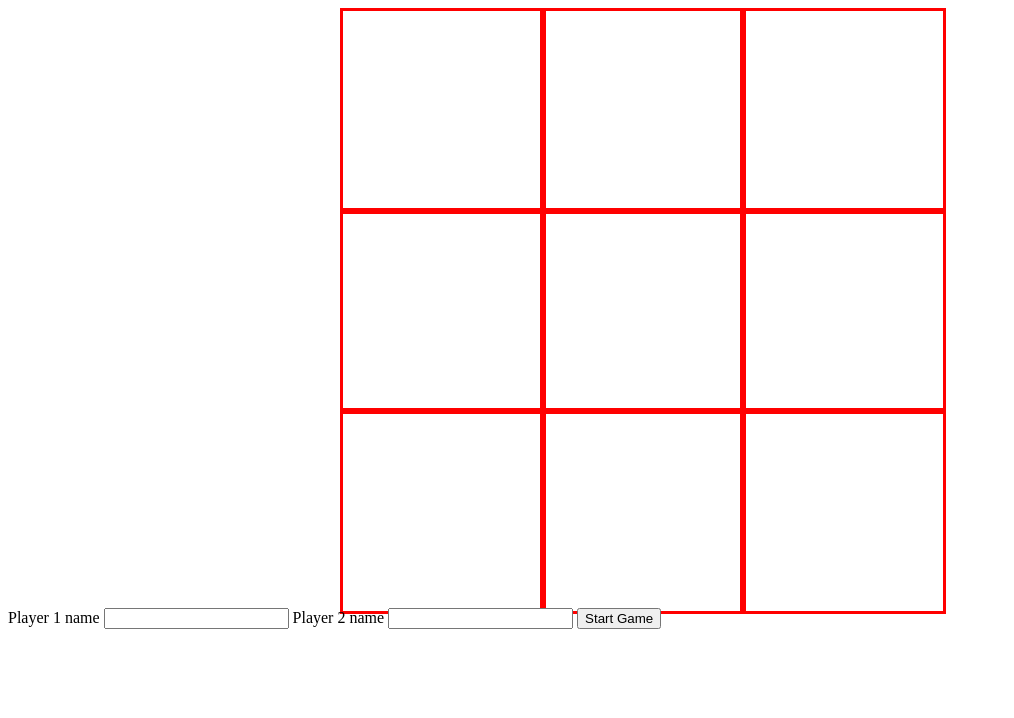
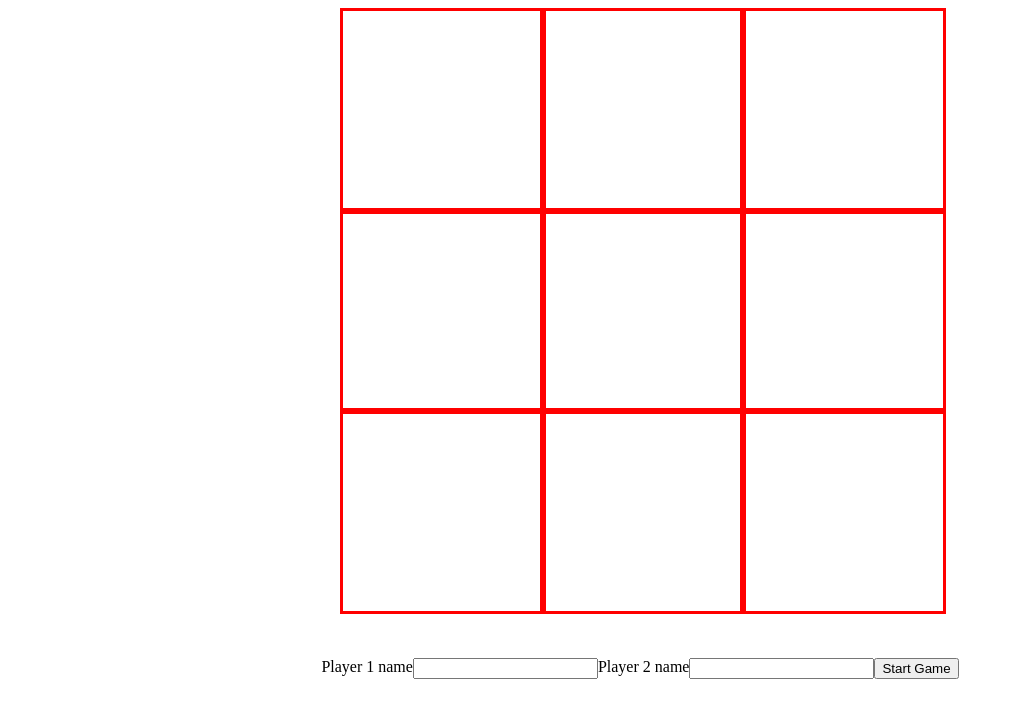
Before and after one commit to BobtheGoon/odin-tictactoe, a plain HTML site: page index.html in a window 1280 px wide. Shown: the whole page, without its empty margins (0-1014 px from the left). Drawn offline with Linux system fonts and the light colour scheme.

Commit message:
Make changing players name possible

```diff
--- a/index.html
+++ b/index.html
@@ -20,13 +20,6 @@
         <div class="cell" id="8"></div>
     </div>
     <div id="active-player"></div>
-    <form id="start-game">
-        <label for="player-one">Player 1 name</label>
-        <input type="text" id="player-one">
-        <label for="player-two">Player 2 name</label>
-        <input type="text" id="player-two">
-        <button for="start-game" onclick="startGame()">Start Game</button>
-    </form>
     <script src="index.js"></script>
 </body>
 </html>
--- a/index.js
+++ b/index.js
@@ -152,14 +152,14 @@ const DisplayController = () => {
   return {updateScreen, resetScreen, addCellEventListeners}
 }
 
-const GameController = (playerOneName, playerTwoName) => {
+const GameController = () => {
   const board = GameBoard()
   const display = DisplayController()
 
   //Create players and assign correct marks
   const players = [
-      playerFactory(playerOneName, 'x'),
-      playerFactory(playerTwoName, 'o')
+      playerFactory('', 'X'),
+      playerFactory('', 'O')
   ]
 
   let activePlayer = players[0]
@@ -180,6 +180,12 @@ const GameController = (playerOneName, playerTwoName) => {
 
   const hasGameTied = () => {
     return board.checkForTie()
+  }
+
+  const updatePlayerNames = (playerOneName, playerTwoName) => {
+    players[0].name = playerOneName
+    players[1].name = playerTwoName
+    display.updateScreen(board, getActivePlayer)
   }
 
   const playRound = (y, x) => {
@@ -213,13 +219,54 @@ const GameController = (playerOneName, playerTwoName) => {
 
   //Initial render and display
   display.addCellEventListeners(playRound)
-  display.updateScreen(board, getActivePlayer)
+
+  return {updatePlayerNames}
 };
 
+
+const createPlayerNameInput = (game) => {
+  const updateNames = (game) => {
+    const playerOneName = document.forms['start-game'].elements['player-one'].value
+    const playerTwoName = document.forms['start-game'].elements['player-two'].value
+
+    game.updatePlayerNames(playerOneName, playerTwoName)
+  }
+
+  //Create form for playername selection
+  const form = document.createElement('form')
+  form.id ='start-game'
+
+  //Player one
+  const playerOneLabel = document.createElement('label')
+  playerOneLabel.for = 'player-one'
+  playerOneLabel.textContent = 'Player 1 name'
+  const playerOneInput = document.createElement('input')
+  playerOneInput.type = 'text'
+  playerOneInput.id = 'player-one'
+
+  //Player two
+  const playerTwoLabel = document.createElement('label')
+  playerTwoLabel.for = 'player-two'
+  playerTwoLabel.textContent = 'Player 2 name'
+  const playerTwoInput = document.createElement('input')
+  playerTwoInput.type = 'text'
+  playerTwoInput.id = 'player-two'
+
+  //Set name Button
+  const setNameButton = document.createElement('button')
+  setNameButton.for = 'start-game'
+  setNameButton.textContent = 'Start Game'
+  setNameButton.onclick = function(e) {e.preventDefault(); updateNames(game)}
+
+  document.body.appendChild(form)
+  form.appendChild(playerOneLabel)
+  form.appendChild(playerOneInput)
+  form.appendChild(playerTwoLabel)
+  form.appendChild(playerTwoInput)
+  form.appendChild(setNameButton)
+}
+
+
 //Main game loop
-function startGame() {
-  const playerOneName = document.forms["start-game"].elements["player-one"].value
-  const playerTwoName = document.forms["start-game"].elements["player-two"].value
-
-  return GameController(playerOneName, playerTwoName)
-}
+const game = GameController()
+createPlayerNameInput(game)
--- a/styles.css
+++ b/styles.css
@@ -25,3 +25,9 @@
     text-align: center;
     font-size: 100px;
 }
+
+#start-game {
+    display: flex;
+    justify-content: center;
+    margin-top: 50px;
+}
```
